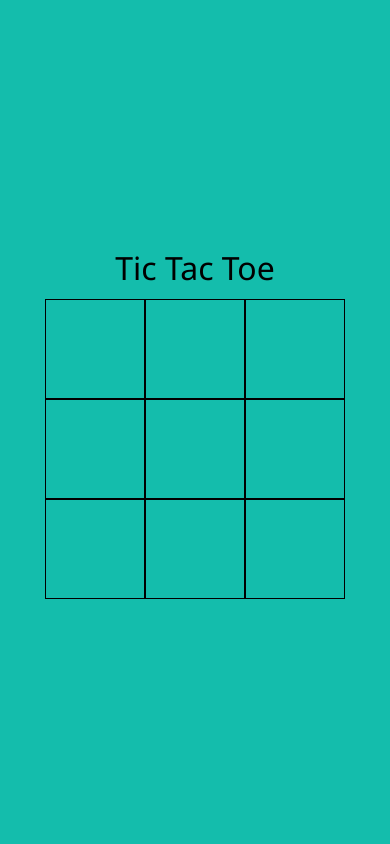
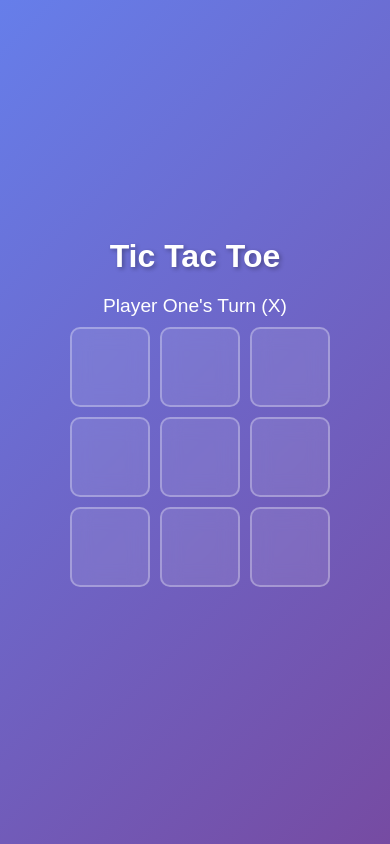
Before and after one commit to gcdelatorre/tic-tac-toe, a React (Vite) app: page / in a window 390 px wide. Built offline with nearby package versions, Linux system fonts and the light colour scheme.

Commit message:
final commit `Added restart functionality and updated styling`

```diff
--- a/src/App.jsx
+++ b/src/App.jsx
@@ -62,6 +62,7 @@ export default function App() {
     }
       setPlayerWon(false)
       setMessage("")
+      setIsRunning(false)
   }, [isRunning])
 
   {/* FUNCTIONS */}
@@ -94,6 +95,10 @@ export default function App() {
     }));
   }
 
+  function handleRestart() {
+    setIsRunning(prev => !prev)
+  }
+
   // BOX RENDER
 
   const boxElements = boxes.map((box, index) =>
@@ -104,17 +109,21 @@ export default function App() {
     <div className="main-container">
       <p className="title">Tic Tac Toe</p>
 
+      <p className="player-turn">
+        {gameOver ? "" : playerOneMove ? "Player One's Turn (X)" : "Player Two's Turn (O)"}
+      </p>
+
       <div className="container">
         {boxElements}
       </div>
 
       {gameOver &&
         <>
-          <p>The game is over!</p>
-          <button onClick={() => setIsRunning(false)}>Start New Game</button>
+          <p className="game-over-message">The game is over!</p>
+          <p className="game-over-message">{message}</p>
+          <button className="restart-button" onClick={handleRestart}>Restart Game</button>
         </>
       }
-      {gameOver && message}
 
     </div>
   );
--- a/src/index.css
+++ b/src/index.css
@@ -5,9 +5,10 @@
 }
 
 body {
-  background-color: #14bdac;
-  font-family: 'Segoe UI', Tahoma, Geneva, Verdana, sans-serif;
+  background: linear-gradient(135deg, #667eea 0%, #764ba2 100%);
+  font-family: 'Arial', sans-serif;
   overflow: hidden;
+  color: #fff;
 }
 
 .main-container {
@@ -16,17 +17,23 @@ body {
   align-items: center;
   justify-content: center;
   height: 100vh;
+  padding: 20px;
 }
 
 .title {
-  font-size: 2rem;
-  margin-bottom: 10px;
+  font-size: 3rem;
+  margin-bottom: 20px;
+  font-weight: bold;
+  text-shadow: 2px 2px 4px rgba(0, 0, 0, 0.3);
+  color: #fff;
 }
 
 .container {
   display: grid;
   grid-template-columns: repeat(3, 1fr);
-  width: 300px;
+  gap: 10px;
+  width: min(300px, 90vw);
+  margin-bottom: 20px;
 }
 
 .box {
@@ -35,14 +42,70 @@ body {
   display: flex;
   align-items: center;
   justify-content: center;
-  font-size: 2rem;
+  font-size: 2.5rem;
   cursor: pointer;
-  color: white;
-  background-color: #14bdac;
-  border: 1px solid black;
+  background-color: rgba(255, 255, 255, 0.1);
+  border: 2px solid rgba(255, 255, 255, 0.3);
+  border-radius: 10px;
+  font-weight: bold;
+  color: #fff;
+  transition: all 0.3s ease;
+  backdrop-filter: blur(10px);
 }
 
-button:disabled {
-  color: white;
+.box:hover:not(:disabled) {
+  background-color: rgba(255, 255, 255, 0.2);
+  transform: scale(1.05);
+  box-shadow: 0 4px 8px rgba(0, 0, 0, 0.2);
+}
+
+.box:disabled {
+  color: rgba(255, 255, 255, 0.8);
   cursor: not-allowed;
+  background-color: rgba(255, 255, 255, 0.05);
 }
+
+.game-over-message {
+  font-size: 1.5rem;
+  margin-bottom: 10px;
+  text-align: center;
+}
+
+.restart-button {
+  padding: 10px 20px;
+  font-size: 1rem;
+  background-color: rgba(255, 255, 255, 0.2);
+  border: 2px solid rgba(255, 255, 255, 0.3);
+  border-radius: 5px;
+  color: #fff;
+  cursor: pointer;
+  transition: all 0.3s ease;
+  margin-bottom: 10px;
+  font-weight: 600;
+  font-family: 'Arial', sans-serif;
+}
+
+.restart-button:hover {
+  background-color: rgba(255, 255, 255, 0.3);
+  transform: translateY(-2px);
+}
+
+.player-turn {
+  font-size: 1.2rem;
+  margin-bottom: 10px;
+  text-align: center;
+}
+
+@media (max-width: 600px) {
+  .title {
+    font-size: 2rem;
+  }
+  .container {
+    width: min(250px, 90vw);
+  }
+  .box {
+    width: 80px;
+    height: 80px;
+    font-size: 2rem;
+  }
+}
```
